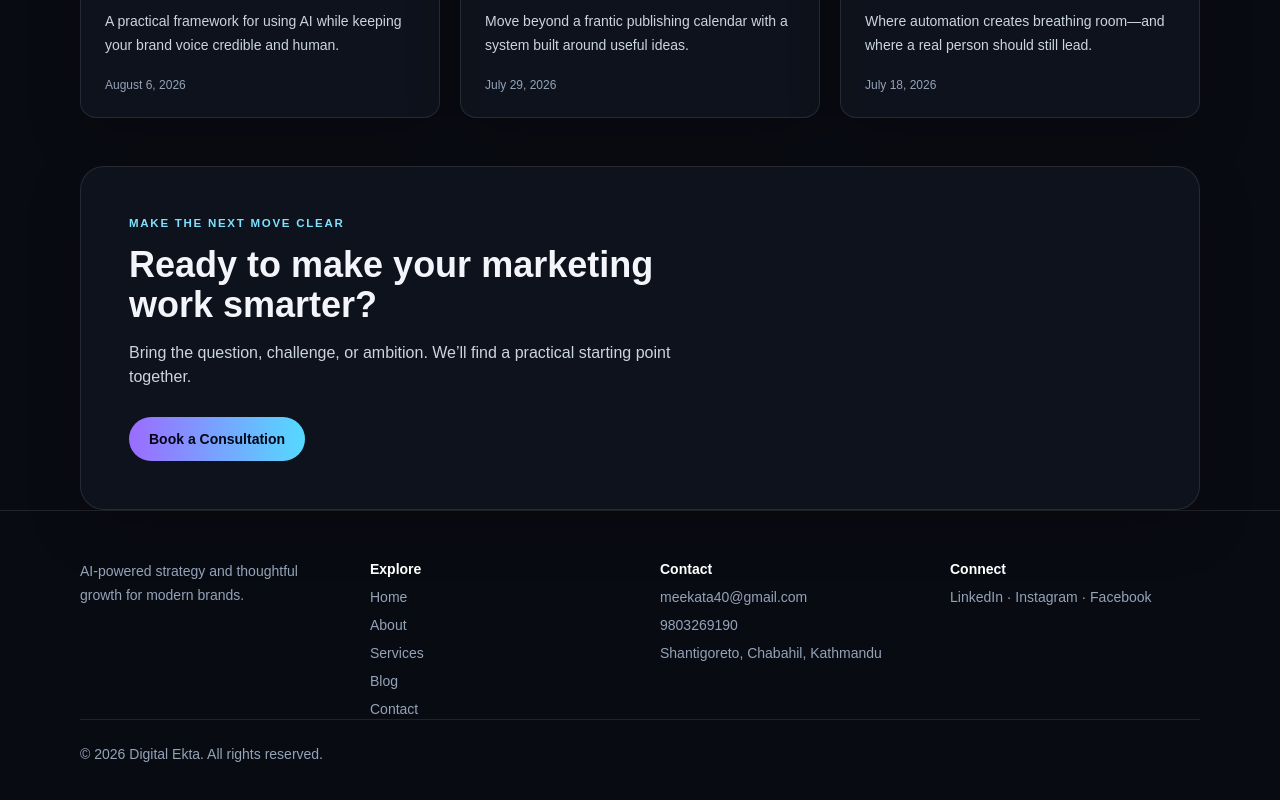
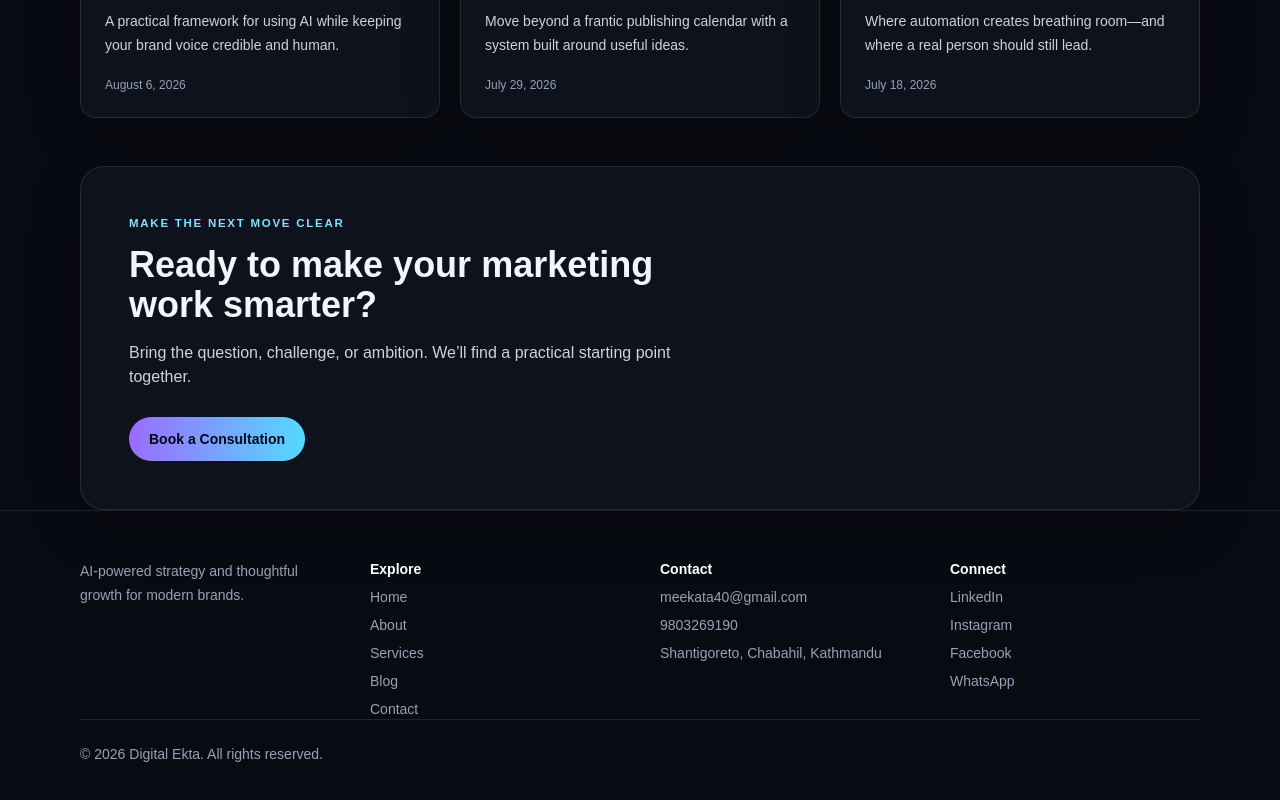
Before and after one commit to ekata40/personal-portfolio-website, a Next.js app: page / in a window 1280 px wide. Shown: the part 3157-3957 px from the top of the page. Built offline with nearby package versions, Linux system fonts and the light colour scheme; no server answers.

Commit message:
Add social and WhatsApp links

```diff
--- a/components/site-footer.tsx
+++ b/components/site-footer.tsx
@@ -2,5 +2,5 @@ import Link from "next/link";
 import { site } from "@/content/site";
 
 export function SiteFooter() {
-  return <footer className="border-t border-white/10 py-12 text-sm text-slate-400"><div className="wrap grid gap-10 sm:grid-cols-2 lg:grid-cols-4"><div><p className="leading-6">AI-powered strategy and thoughtful growth for modern brands.</p></div><div><p className="font-bold text-white">Explore</p>{site.nav.map(x => <Link className="mt-2 block hover:text-cyan" key={x.href} href={x.href}>{x.label}</Link>)}</div><div><p className="font-bold text-white">Contact</p><a className="mt-2 block hover:text-cyan" href={`mailto:${site.email}`}>{site.email}</a><a className="mt-2 block hover:text-cyan" href={`tel:${site.phone}`}>{site.phone}</a><p className="mt-2">{site.address}</p></div><div><p className="font-bold text-white">Connect</p><p className="mt-2">LinkedIn · Instagram · Facebook</p></div></div><p className="wrap mt-10 border-t border-white/10 pt-6">© {new Date().getFullYear()} Digital Ekta. All rights reserved.</p></footer>;
+  return <footer className="border-t border-white/10 py-12 text-sm text-slate-400"><div className="wrap grid gap-10 sm:grid-cols-2 lg:grid-cols-4"><div><p className="leading-6">AI-powered strategy and thoughtful growth for modern brands.</p></div><div><p className="font-bold text-white">Explore</p>{site.nav.map(x => <Link className="mt-2 block hover:text-cyan" key={x.href} href={x.href}>{x.label}</Link>)}</div><div><p className="font-bold text-white">Contact</p><a className="mt-2 block hover:text-cyan" href={`mailto:${site.email}`}>{site.email}</a><a className="mt-2 block hover:text-cyan" href={`tel:${site.phone}`}>{site.phone}</a><p className="mt-2">{site.address}</p></div><div><p className="font-bold text-white">Connect</p><div className="mt-2 space-y-2"><p>LinkedIn</p><a className="block hover:text-cyan" href="https://www.instagram.com/?hl=en" target="_blank" rel="noreferrer">Instagram</a><a className="block hover:text-cyan" href="https://www.facebook.com/profile.php?id=61584779434369" target="_blank" rel="noreferrer">Facebook</a><a className="block hover:text-cyan" href="https://wa.me/9779803269190" target="_blank" rel="noreferrer">WhatsApp</a></div></div></div><p className="wrap mt-10 border-t border-white/10 pt-6">© {new Date().getFullYear()} Digital Ekta. All rights reserved.</p></footer>;
 }
```
